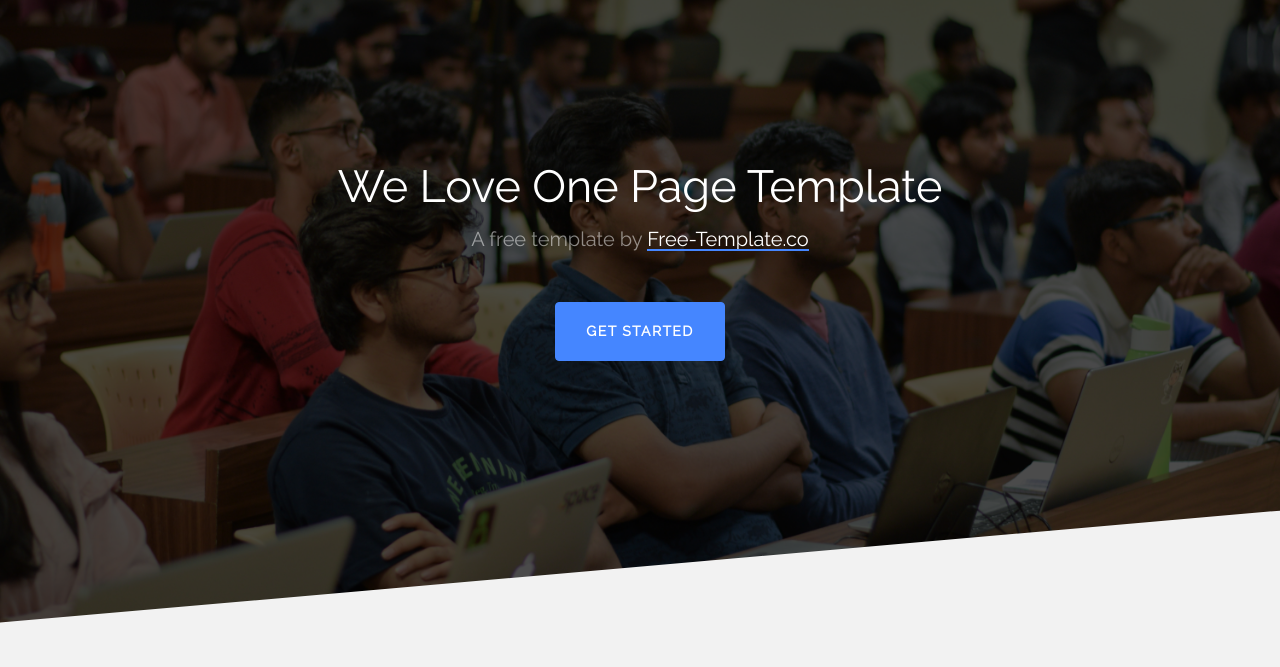
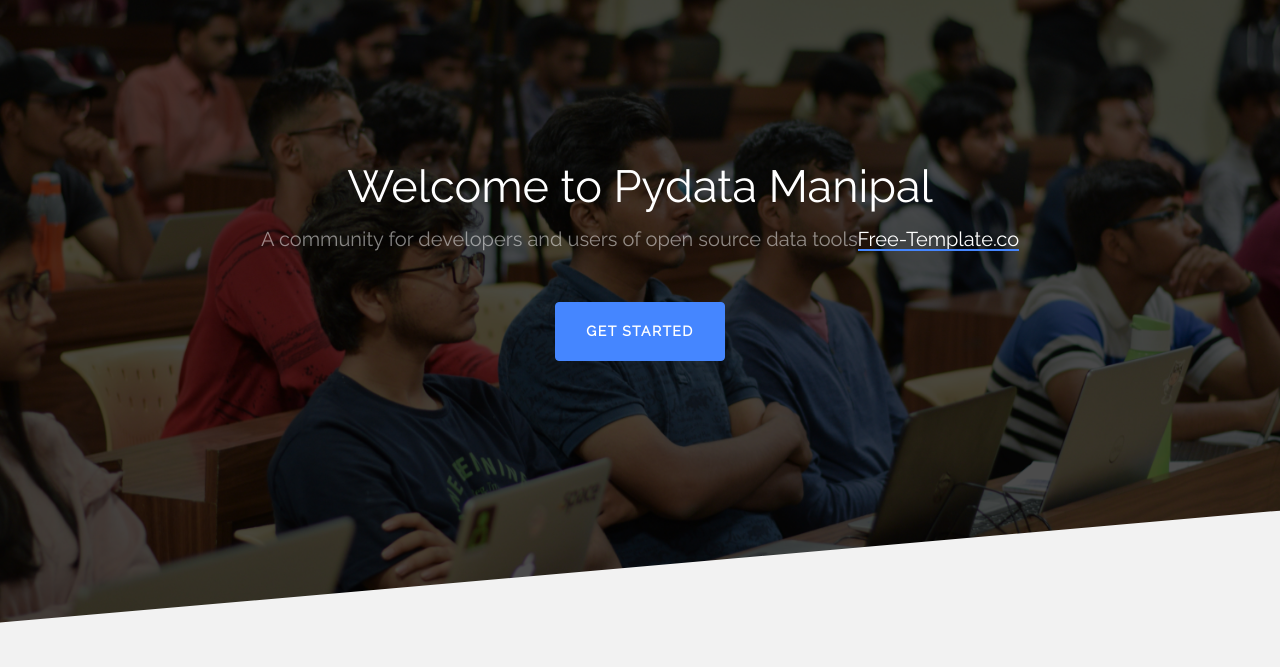
Before and after one commit to pydata-manipal/pydata-manipal.github.io, a plain HTML site: page index.html in a window 1280 px wide. Shown: the part 133-800 px from the top of the page. Drawn offline with Linux system fonts and the light colour scheme; some packages are replaced by stand-ins of ours; no server answers; files whose address does not match are found by name.

Commit message:
Updated the title and subtitle for the Landing webpage.

```diff
--- a/index.html
+++ b/index.html
@@ -47,8 +47,8 @@
       <div class="container">
         <div class="row align-items-center justify-content-center text-center ftco-vh-100">
           <div class="col-md-10">
-            <h1 class="ftco-heading ftco-animate">We Love One Page Template</h1>
-            <h2 class="h5 ftco-subheading mb-5 ftco-animate">A free template by <a href="#">Free-Template.co</a></h2>
+            <h1 class="ftco-heading ftco-animate">Welcome to Pydata Manipal</h1>
+            <h2 class="h5 ftco-subheading mb-5 ftco-animate">A community for developers and users of open source data tools<a href="#">Free-Template.co</a></h2>
             <p><a href="https://free-template.co/" target="_blank" class="btn btn-primary ftco-animate">Get Started</a></p>
           </div>
         </div>
```
